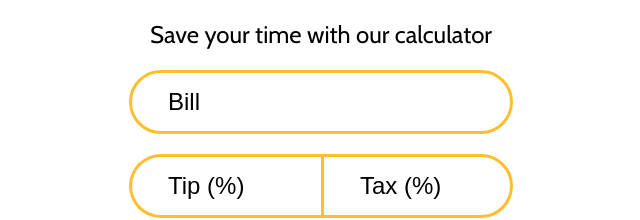
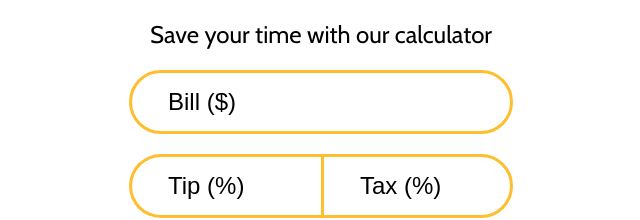
Before and after one commit to eliasbiondo/tip-calculator, a React (Create React App) app: page /calculator in a window 1280 px wide. Shown: the part 260-480 px from the top of the page, without its empty margins (319-959 px from the left). Built offline with nearby package versions, Linux system fonts and the light colour scheme.

Commit message:
:bug: 'NaN' bug fix

```diff
--- a/src/pages/calculator/index.js
+++ b/src/pages/calculator/index.js
@@ -55,7 +55,7 @@ export function Calculator(){
                 <Logo/>
                 <Paragraph marginBottom="2rem">Save your time with our calculator</Paragraph>
 
-                <Input type="number" placeholder="Bill" value={billValue} onChange={(e) => { setBillValue(e.target.value)}}/>
+                <Input type="number" placeholder="Bill ($)" value={billValue} onChange={(e) => { setBillValue(e.target.value)}}/>
                 <div>
                 <Input width="50%" borderRadius="3.5rem 0 0rem 3.5rem"  borderRight="0" type="number" placeholder="Tip (%)" value={tipValue} onChange={(e) => { setTipValue(e.target.value)}}/>
                 <Input width="50%" borderRadius="0rem 3.5rem 3.5rem 0rem" type="number" placeholder="Tax (%)" value={taxValue} onChange={(e) => { setTaxValue(e.target.value)}}/>
```
Also changed, not shown: 1 other file (tests, documents, lock files or other folders).
